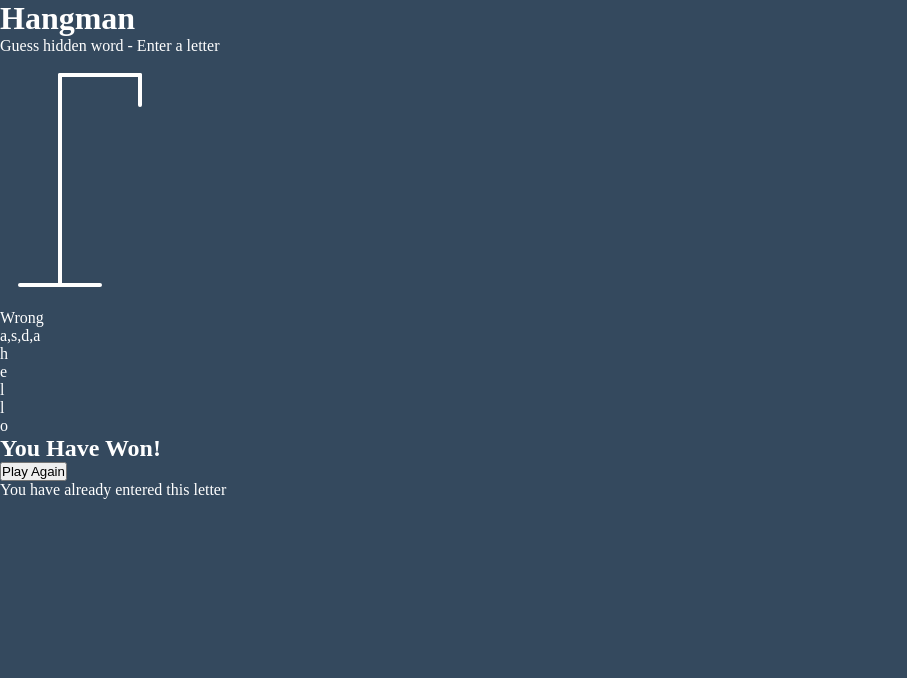
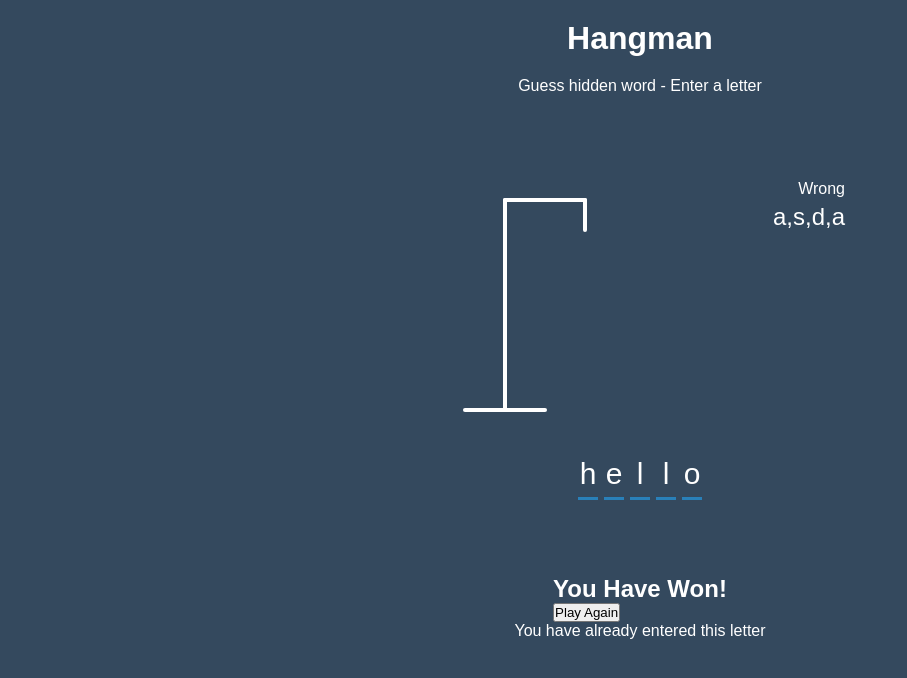
Before and after one commit to greg19850/Hangman, a plain HTML site: page index.html in a window 1280 px wide. Shown: the whole page, without its empty margins (0-907 px from the left). Drawn offline with Linux system fonts and the light colour scheme.

Commit message:
Styled all main elements, besides popup, and notification containers

```diff
--- a/style.css
+++ b/style.css
@@ -5,8 +5,26 @@
 }
 
 body {
+  display: flex;
+  flex-direction: column;
+  align-items: center;
+  height: 80vh;
   background-color: #34495e;
+  font-family: Arial, Helvetica, sans-serif;
   color: #fff;
+  overflow: hidden;
+}
+
+h1 {
+  margin: 20px 0;
+}
+
+.game-container {
+  padding: 20px 30px;
+  position: relative;
+  margin: auto;
+  height: 350px;
+  width: 450px;
 }
 
 .figure-container {
@@ -19,3 +37,39 @@ body {
 .figure-part {
   display: none;
 }
+
+.wrong-letters-container {
+  display: flex;
+  flex-direction: column;
+  position: absolute;
+  top: 20px;
+  right: 20px;
+  text-align: right;
+}
+
+.wrong-letters-container p {
+  margin: 0 0 5px;
+}
+
+.wrong-letters-container span {
+  font-size: 24px;
+}
+
+.word {
+  display: flex;
+  position: absolute;
+  bottom: 10px;
+  left: 50%;
+  transform: translateX(-50%);
+}
+
+.letter {
+  display: inline-flex;
+  align-items: center;
+  justify-content: center;
+  height: 50px;
+  width: 20px;
+  margin: 0 3px;
+  font-size: 30px;
+  border-bottom: 3px solid #2980b9;
+}
```
Also changed, not shown: index.html (+1 -1 lines).
